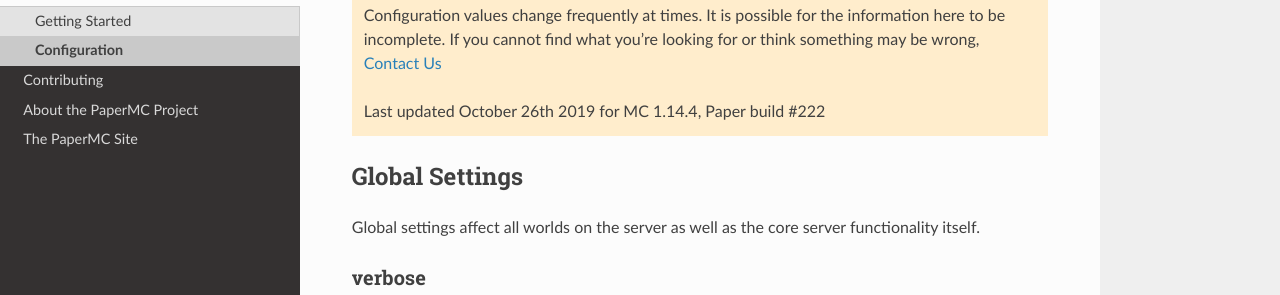
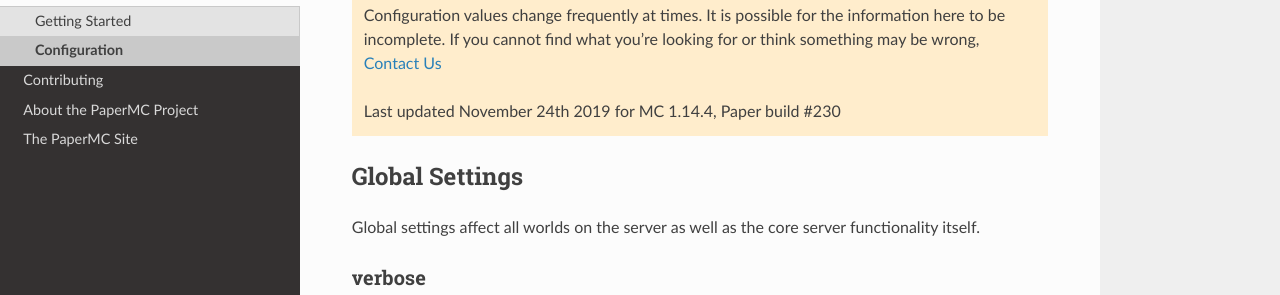
Before and after one commit to PaperMC/PaperDocs, a Sphinx documentation site: the page built from source/server/configuration.rst, in a window 1280 px wide and 900 px high, scrolled down 305 px. Shown: the part 156-451 px from the top of the window. Built offline with Sphinx 7.4.7 and the Read the Docs theme 2.0.0, drawn with Linux system fonts in a browser that asks for light colours; some of the changed text lies outside the part shown.

```diff
--- a/source/server/configuration.rst
+++ b/source/server/configuration.rst
@@ -20,7 +20,7 @@ their respective documentation pages.
     information here to be incomplete. If you cannot find what you're looking for
     or think something may be wrong, :doc:`../about/contact`
 
-    Last updated October 26th 2019 for MC 1.14.4, Paper build #222
+    Last updated November 24th 2019 for MC 1.14.4, Paper build #230
 
 Global Settings
 ===============
```
Also changed, not shown: other parts of source/server/configuration.rst (+4 -0 lines).
